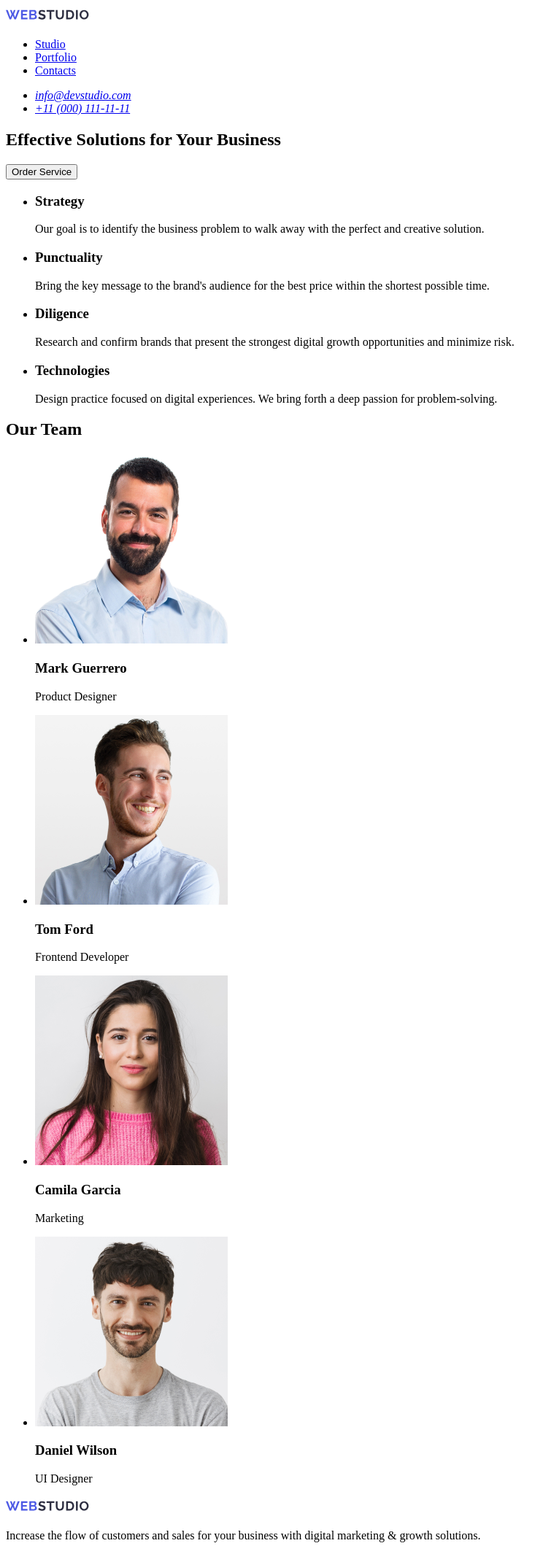
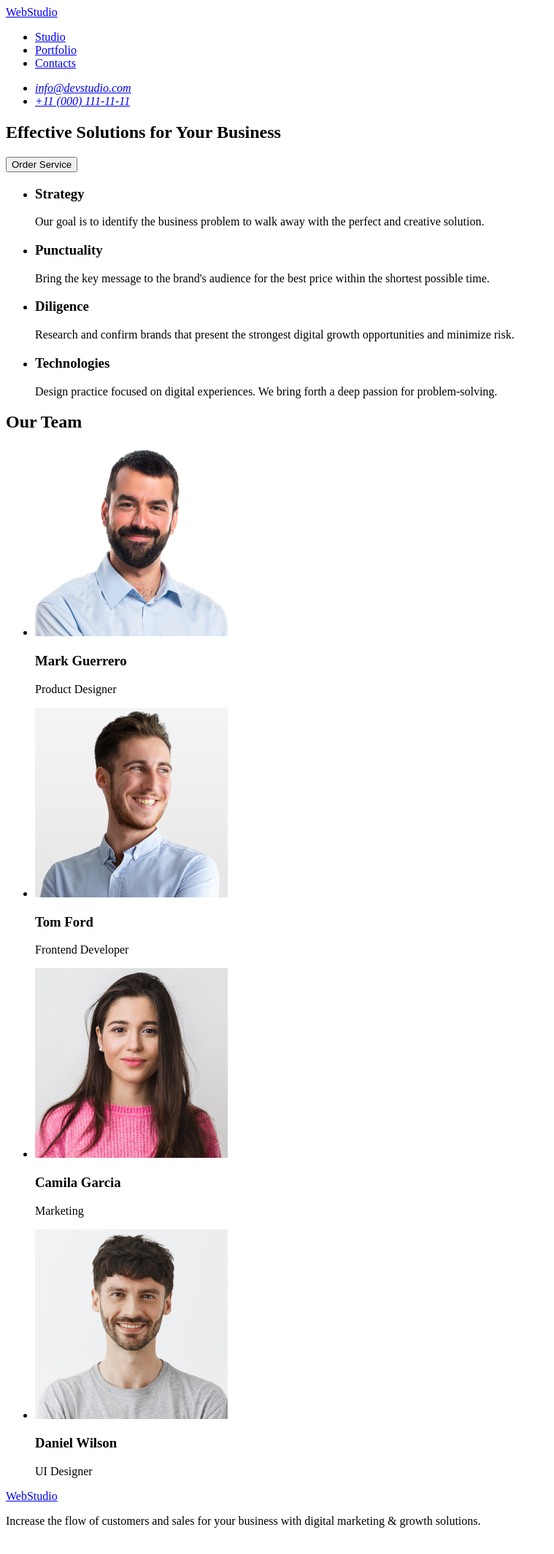
Before and after one commit to Daria-Holubenna/goit-markup-hw-01, a plain HTML site: page index.html in a window 1280 px wide. Shown: the whole page at 73% size, without its empty margins (0-759 px from the left). Drawn offline with Linux system fonts and the light colour scheme.

Commit message:
upd index

```diff
--- a/index.html
+++ b/index.html
@@ -8,7 +8,7 @@
 <body>
     <header>
         <nav>
-            <a href="./index.html"><img src="/images/Logo.svg" alt="WebStudio"></a>
+            <a href="./index.html">WebStudio</a>
             <ul>
                 <li><a href="#">Studio</a></li>
                 <li><a href="#">Portfolio</a></li>
@@ -79,7 +79,7 @@
         </section>
     </main>
     <footer>
-        <a href="./index.html"><img src="/images/Logo.svg" alt="WebStudio"></a>
+        <a href="./index.html">WebStudio</a>
         <p>Increase the flow of customers and sales for your business with digital marketing & growth solutions.</p>
     </footer>
 </body>
```
